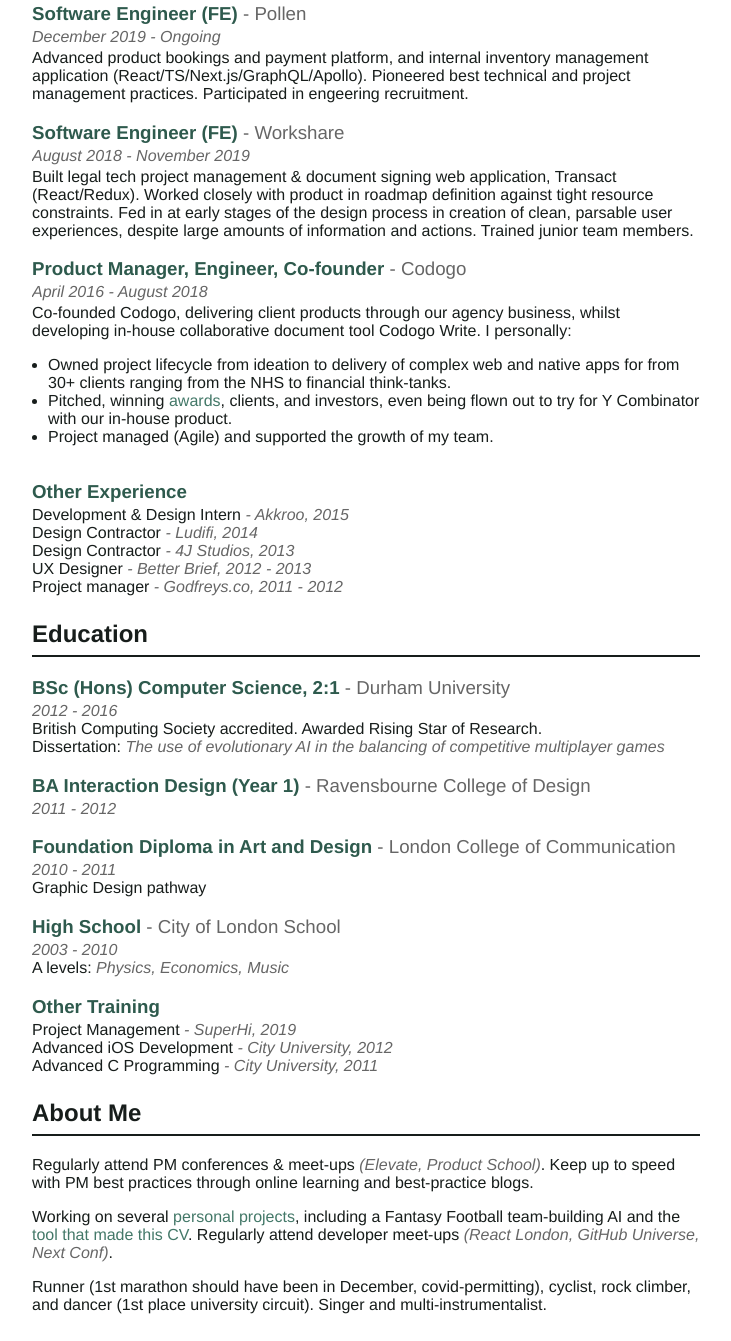
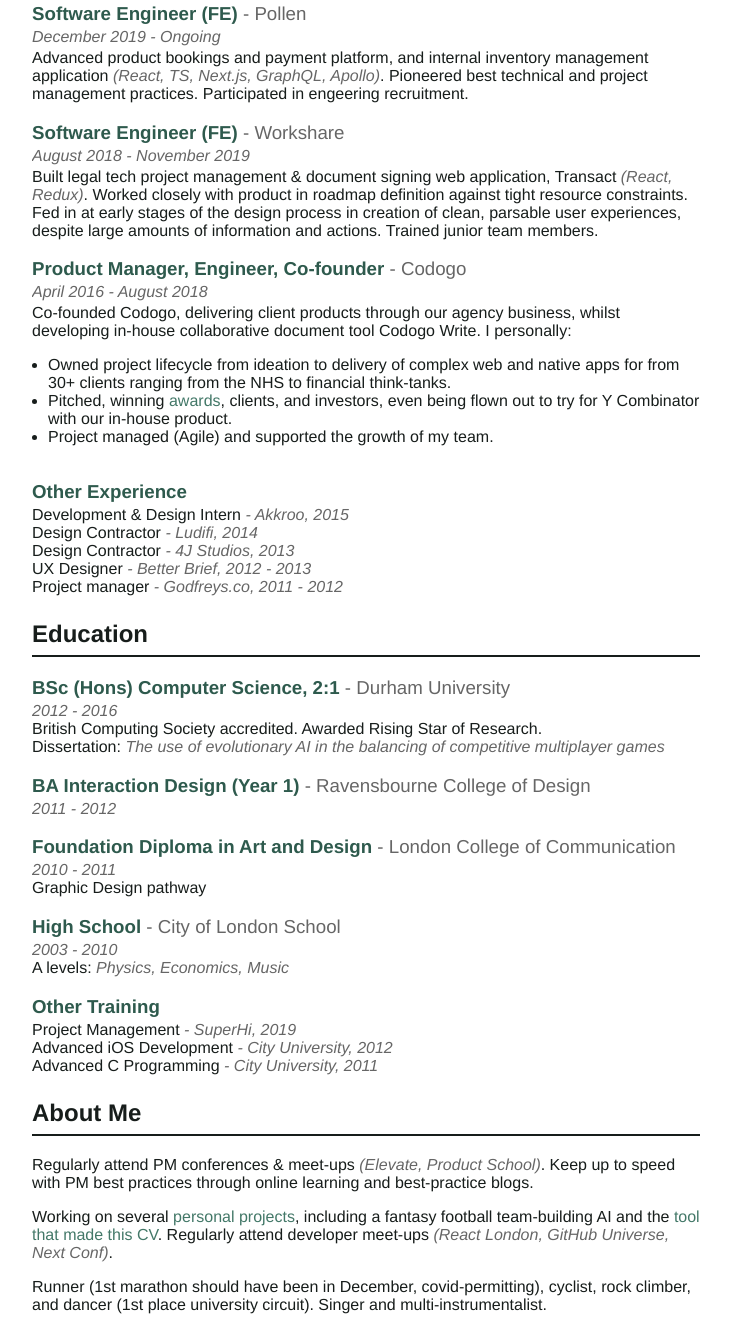
Before and after one commit to mcclowes/cv, a website: page index.html in a window 1280 px wide. Shown: the part 419-1760 px from the top of the page, without its empty margins (274-1005 px from the left). Drawn offline with Linux system fonts and the light colour scheme.

Commit message:
[fix] build

```diff
--- a/index.html
+++ b/index.html
@@ -205,10 +205,10 @@
  <h2 id="experience">Experience</h2>
 <h3 id="software-engineer-fe---pollen">Software Engineer (FE) <em>- Pollen</em></h3>
 <p><em>December 2019 - Ongoing</em></p>
-<p>Advanced product bookings and payment platform, and internal inventory management application (React/TS/Next.js/GraphQL/Apollo). Pioneered best technical and project management practices. Participated in engeering recruitment.</p>
+<p>Advanced product bookings and payment platform, and internal inventory management application <em>(React, TS, Next.js, GraphQL, Apollo)</em>. Pioneered best technical and project management practices. Participated in engeering recruitment.</p>
 <h3 id="software-engineer-fe---workshare">Software Engineer (FE) <em>- Workshare</em></h3>
 <p><em>August 2018 - November 2019</em></p>
-<p>Built legal tech project management &amp; document signing web application, Transact (React/Redux). Worked closely with product in roadmap definition against tight resource constraints. Fed in at early stages of the design process in creation of clean, parsable user experiences, despite large amounts of information and actions. Trained junior team members.</p>
+<p>Built legal tech project management &amp; document signing web application, Transact <em>(React, Redux)</em>. Worked closely with product in roadmap definition against tight resource constraints. Fed in at early stages of the design process in creation of clean, parsable user experiences, despite large amounts of information and actions. Trained junior team members.</p>
 <h3 id="product-manager-engineer-co-founder---codogo">Product Manager, Engineer, Co-founder <em>- Codogo</em></h3>
 <p><em>April 2016 - August 2018</em></p>
 <p>Co-founded Codogo, delivering client products through our agency business, whilst developing in-house collaborative document tool Codogo Write. I personally:</p>
@@ -243,7 +243,7 @@
 </ul>
  <h2 id="about-me">About Me</h2>
 <p>Regularly attend PM conferences &amp; meet-ups <em>(Elevate, Product School)</em>. Keep up to speed with PM best practices through online learning and best-practice blogs.</p>
-<p>Working on several <a href="https://github.com/mcclowes?tab=repositories">personal projects</a>, including a Fantasy Football team-building AI and the <a href="https://github.com/mcclowes/cv-maker">tool that made this CV</a>. Regularly attend developer meet-ups <em>(React London, GitHub Universe, Next Conf)</em>.</p>
+<p>Working on several <a href="https://github.com/mcclowes?tab=repositories">personal projects</a>, including a fantasy football team-building AI and the <a href="https://github.com/mcclowes/cv-maker">tool that made this CV</a>. Regularly attend developer meet-ups <em>(React London, GitHub Universe, Next Conf)</em>.</p>
 <p>Runner (1st marathon should have been in December, covid-permitting), cyclist, rock climber, and dancer (1st place university circuit). Singer and multi-instrumentalist.</p>
 </div>
 				</div>
```
Also changed, not shown: debug.html (+3 -3 lines), README.md, 1 other file.
